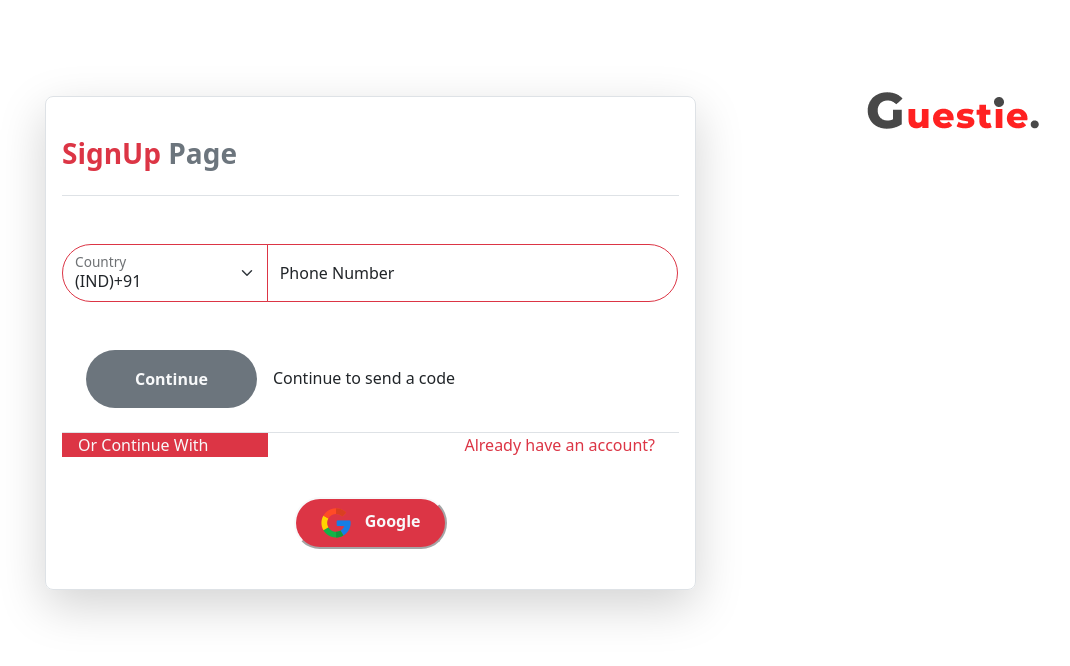
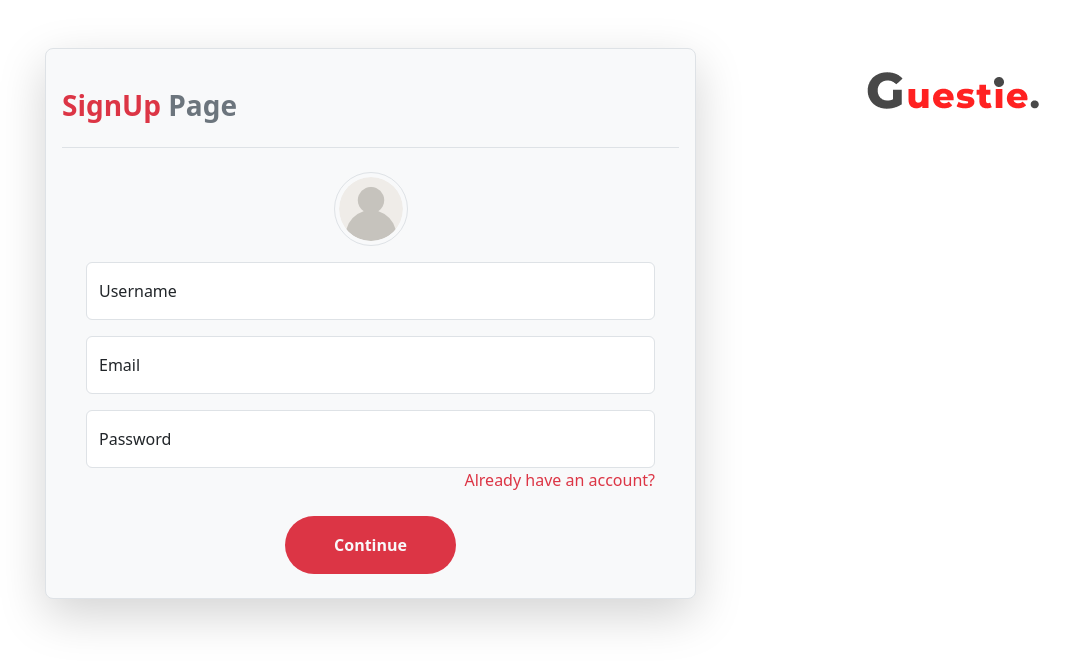
Before and after one commit to Vijaykaruna/Ecom_Guestie, a React (Vite) app: page /signup in a window 1280 px wide. Shown: the top 666 px of the page, without its empty margins (37-1107 px from the left). Built offline with nearby package versions, Linux system fonts and the light colour scheme.

Commit message:
fix: modify the login and sign up pages

```diff
--- a/index.html
+++ b/index.html
@@ -2,7 +2,7 @@
 <html lang="en">
   <head>
     <meta charset="UTF-8" />
-    <link rel="icon" type="image/svg+xml" href="/project/src/assets/logo.png" />
+    <link rel="icon" type="image/svg+xml" href="../frontend/src/assets/logo.png" />
     <meta name="viewport" content="width=device-width, initial-scale=1.0" />
     <title>Guestie</title>
   </head>
--- a/src/InvoicePage/InvoicePage.tsx
+++ b/src/InvoicePage/InvoicePage.tsx
@@ -1,7 +1,6 @@
 import React from "react";
 import add from "../assets/add.png";
 
-// Define TypeScript interface for invoices
 interface Invoice {
   invoiceId: string;
   orderId: string;
@@ -10,7 +9,7 @@
   date: string;
   price: string;
   Status: string;
-  color: "success" | "danger"; // Restrict color to known values
+  color: "success" | "danger";
 }
 
 const InvoicePage: React.FC = () => {
--- a/src/LoginPage/LoginPage.tsx
+++ b/src/LoginPage/LoginPage.tsx
@@ -1,8 +1,6 @@
 import login from "../assets/Login.gif";
-import mail from '../assets/mail.png'
 import logo from '../assets/logo.png';
 import Container from 'react-bootstrap/Container';
-import google from "../assets/google.png";
 import user from '../assets/user2.png';
 import FloatingLabel from 'react-bootstrap/FloatingLabel';
 import Form from 'react-bootstrap/Form';
@@ -12,10 +10,9 @@
    const navigate = useNavigate();
     return(
         <>
-           <Container className="d-flex align-items-center justiy-content-evenly gap-5 flex-column flex-lg-row my-4">
-               <div className="border p-3 rounded-3 col-12 shadow-lg col-lg-7">
+           <Container className="d-flex align-items-center justiy-content-evenly gap-5 flex-column flex-lg-row my-5">
+               <div className="border bg-light p-3 rounded-3 col-12 shadow-lg col-lg-7">
                    <h4 className="border-bottom my-4 pb-4 text-danger fw-bold">Welcome <span className="text-secondary">Back,</span></h4>
-
                     <div className="d-flex gap-4 align-items-center ps-5">
                         <img src={user} alt="user" className="img-fluid border rounded-pill p-1"/>
                         <p className="text-wrap mt-3"><span className="fw-bold h5">Hello, <span className="text-danger">User</span></span></p>
@@ -30,22 +27,11 @@
                        <Form.Control type="password" placeholder="Enter your Password"/>
                        </FloatingLabel>
                     </div>
-                    <div className=" d-flex justify-content-between">
-                    <span className="px-4"><a href="#" className="text-decoration-none text-danger">Forget Your Password?</a></span>
-                    <span className="px-4"><Link to='/signup' className="text-decoration-none text-danger">Don't have an account?</Link></span>
+                     <div className="float-end">
+                      <span className="px-4"><Link to='/signup' className="text-decoration-none text-danger">Don't have an account?</Link></span>
                     </div>
-                  <div className="d-flex gap-3 my-4 px-4">
-                    <button className="btn bg-secondary text-light fw-bold px-lg-5 px-3 py-lg-3 rounded-pill">Continue</button>
-                    <div className="d-flex align-items-center gap-1 text-decoration-none text-dark">
-                        <img src={mail} alt="mail icon" className="img-fluid"/>
-                        <p className="pt-3">Continue With Email</p>
-                    </div>
-                  </div>
-                  <div className=" border-top">
-                    <p className="bg-danger text-light px-3 col-lg-4 col-6">Or Continue With</p>
-                  </div>
-                  <div className="text-center mb-4">
-                    <button className="bg-danger p-2 rounded-pill text-light fw-bold border-light px-4" onClick={() => navigate('/main')}><img src={google} alt="google icon" className="img-fluid pe-2" /> Google</button>
+                  <div className="my-5 px-4 text-center">
+                    <button className="btn bg-danger text-light fw-bold px-lg-5 px-3 py-lg-3 rounded-pill" onClick={() => navigate('/main')}>Continue</button>
                   </div>
                </div>
                <div className="text-center">
--- a/src/OrderListPage/OrderListPage.tsx
+++ b/src/OrderListPage/OrderListPage.tsx
@@ -1,13 +1,12 @@
 import React from "react";
 
-// Define TypeScript interface for orders
 interface Order {
   idNo: string;
   label: string;
   roomNo: string;
   date: string;
-  Status: "Delivered" | "Rejected"; // Restrict Status to known values
-  color: "success" | "danger"; // Restrict color to known values
+  Status: "Delivered" | "Rejected";
+  color: "success" | "danger";
 }
 
 const OrderListPage: React.FC = () => {
--- a/src/SignupPage/SignupPage.tsx
+++ b/src/SignupPage/SignupPage.tsx
@@ -1,11 +1,8 @@
 import login from "../assets/Login.gif";
 import logo from '../assets/logo.png';
+import user from '../assets/user2.png';
 import Container from 'react-bootstrap/Container';
 import Form from 'react-bootstrap/Form';
-import InputGroup from 'react-bootstrap/InputGroup';
-import google from "../assets/google.png";
-import Col from 'react-bootstrap/Col';
-import Row from 'react-bootstrap/Row';
 import FloatingLabel from 'react-bootstrap/FloatingLabel';
 import { Link, useNavigate } from "react-router-dom";
 
@@ -13,39 +10,31 @@
   const navigate = useNavigate();
     return(
         <>
-           <Container className="d-flex align-items-center justiy-content-evenly gap-5 flex-column flex-lg-row my-5">
-               <div className="border p-3 rounded-3 col-12 shadow-lg col-lg-7 mt-5">
+           <Container className="d-flex align-items-center justiy-content-evenly gap-5 flex-column flex-lg-row">
+               <div className="border p-3 bg-light rounded-3 col-12 shadow-lg col-lg-7 mt-5">
                    <p className="h3 fw-bold text-danger border-bottom my-4 pb-4">SignUp <span className="text-secondary">Page</span></p>
-                   <Row className="my-5">
-                   <InputGroup>
-                    <Col xs={4}>
-                  <FloatingLabel controlId="floatingCountry" label="Country">
-                    <Form.Select aria-label="Floating label select example" className="border-danger border-1 rounded-5 rounded-end-0">
-                    <option value="1">(IND)+91</option>
-                    <option value="2">(MYS)+60</option>
-                    <option value="3">(SGP)+65</option>
-                    <option value="4">(UK)+44</option>
-                  </Form.Select>
-                  </FloatingLabel>
-                    </Col>
-                    <Col xs={8}>
-                   <FloatingLabel controlId="floatingSelect" label="Phone Number">
-                   <Form.Control type="tel" placeholder="Enter your Number" className="rounded-5 rounded-start-0 border-danger border-1"/>
-                   </FloatingLabel>
-                    </Col>
-                  </InputGroup>
-                  </Row>
-                   <div className="d-flex gap-3 my-4 px-4">
-                     <button className="btn bg-secondary text-light fw-bold px-lg-5 px-3 py-lg-3 rounded-pill">Continue</button>
-                      <p className="pt-3">Continue to send a code</p>
+                   <div className="text-center">
+                      <img src={user} alt="user" className="img-fluid border rounded-pill p-1"/>
+                    </div>
+                  <div className="mt-3 px-4">
+                      <FloatingLabel controlId="floatingName" label="Username">
+                       <Form.Control type="text" placeholder="Enter the Username" required/>
+                       </FloatingLabel>
+                    </div>
+                  <div className="mt-3 px-4">
+                      <FloatingLabel controlId="floatingEmail" label="Email">
+                       <Form.Control type="email" placeholder="Enter the Email" required/>
+                       </FloatingLabel>
+                    </div>
+                    <div className="mt-3 px-4">
+                      <FloatingLabel controlId="floatingPassword" label="Password">
+                       <Form.Control type="password" placeholder="Enter your Password" required/>
+                       </FloatingLabel>
+                    </div>
+                    <span className="px-4 float-end"><Link to="/login" className="text-decoration-none text-danger">Already have an account?</Link></span>
+                   <div className="d-flex gap-3 mt-5 mb-2 px-4">
+                     <button className="btn bg-danger mx-auto text-light fw-bold px-lg-5 px-3 py-lg-3 rounded-pill" onClick={() => navigate('/login')}>Continue</button>
                   </div>
-                   <div className=" border-top d-flex justify-content-between">
-                     <p className="bg-danger text-light px-3 col-lg-4 col-6">Or Continue With</p>
-                     <span className="px-4 float-end"><Link to="/login" className="text-decoration-none text-danger">Already have an account?</Link></span>
-                   </div>
-                   <div className="text-center my-4">
-                     <button className="bg-danger p-2 rounded-pill text-light fw-bold border-light px-4"onClick={() => navigate('/main')}><img src={google} alt="google icon" className="img-fluid pe-2" /> Google</button>
-                   </div>
                </div>
                <div className="text-center">
                  <div>
```
